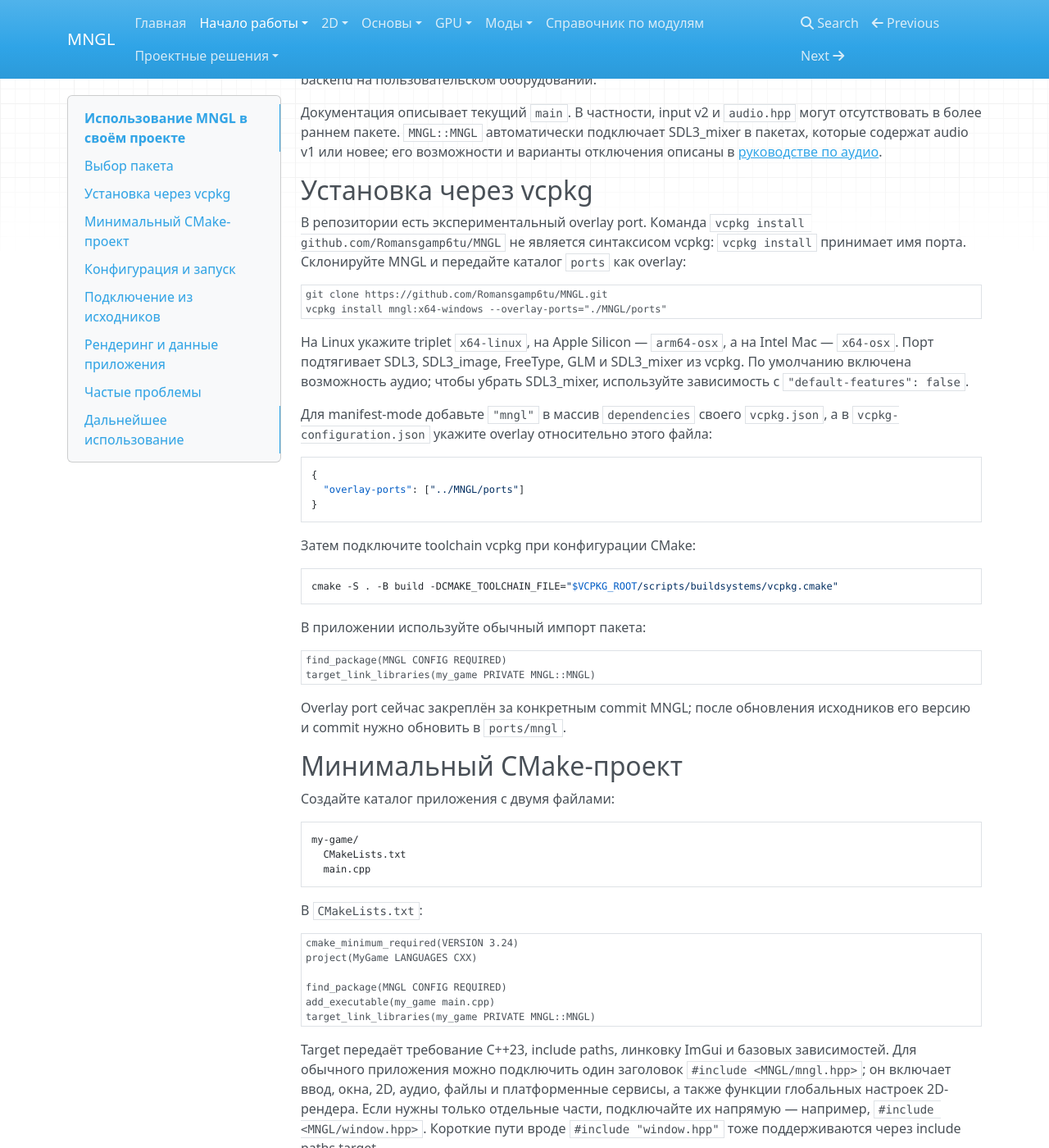
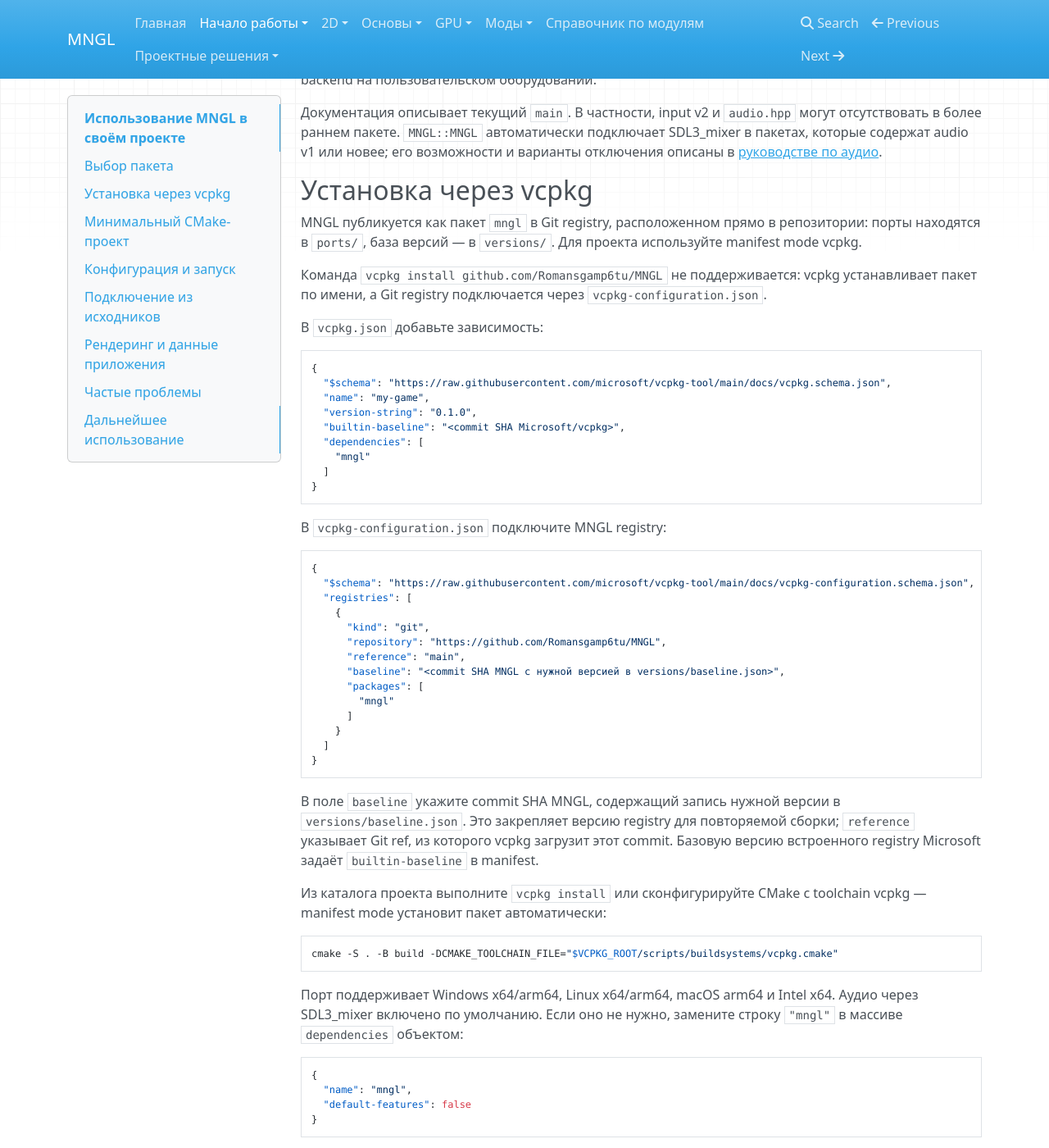
Before and after one commit to Romansgamp6tu/MNGL, an MkDocs documentation site: the page built from docs/getting-started/using-mngl.md, in a window 1280 px wide and 1400 px high, scrolled down 748 px. Shown: the whole window at 82% size. Built offline with MkDocs 1.6.1, drawn with Linux system fonts in a browser that asks for light colours; nearby versions of some CDN libraries; some of the changed text lies outside the part shown.

Commit message:
Switch vcpkg consumers to the Git registry

````diff
--- a/docs/getting-started/using-mngl.md
+++ b/docs/getting-started/using-mngl.md
@@ -35,46 +35,87 @@ SDL3_mixer в пакетах, которые содержат audio v1 или н
 
 ## Установка через vcpkg
 
-В репозитории есть экспериментальный overlay port. Команда
-`vcpkg install github.com/Romansgamp6tu/MNGL` не является синтаксисом vcpkg:
-`vcpkg install` принимает имя порта. Склонируйте MNGL и передайте каталог
-`ports` как overlay:
+MNGL публикуется как пакет `mngl` в Git registry, расположенном прямо в
+репозитории: порты находятся в `ports/`, база версий — в `versions/`.
+Для проекта используйте manifest mode vcpkg.
 
-```powershell
-git clone https://github.com/Romansgamp6tu/MNGL.git
-vcpkg install mngl:x64-windows --overlay-ports="./MNGL/ports"
-```
+Команда `vcpkg install github.com/Romansgamp6tu/MNGL` не поддерживается:
+vcpkg устанавливает пакет по имени, а Git registry подключается через
+`vcpkg-configuration.json`.
 
-На Linux укажите triplet `x64-linux`, на Apple Silicon — `arm64-osx`,
-а на Intel Mac — `x64-osx`. Порт подтягивает SDL3, SDL3_image, FreeType,
-GLM и SDL3_mixer из vcpkg. По умолчанию включена возможность аудио; чтобы
-убрать SDL3_mixer, используйте зависимость с `"default-features": false`.
-
-Для manifest-mode добавьте `"mngl"` в массив `dependencies` своего
-`vcpkg.json`, а в `vcpkg-configuration.json` укажите overlay относительно
-этого файла:
+В `vcpkg.json` добавьте зависимость:
 
 ```json
 {
-  "overlay-ports": ["../MNGL/ports"]
+  "$schema": "https://raw.githubusercontent.com/microsoft/vcpkg-tool/main/docs/vcpkg.schema.json",
+  "name": "my-game",
+  "version-string": "0.1.0",
+  "builtin-baseline": "<commit SHA Microsoft/vcpkg>",
+  "dependencies": [
+    "mngl"
+  ]
 }
 ```
 
-Затем подключите toolchain vcpkg при конфигурации CMake:
+В `vcpkg-configuration.json` подключите MNGL registry:
+
+```json
+{
+  "$schema": "https://raw.githubusercontent.com/microsoft/vcpkg-tool/main/docs/vcpkg-configuration.schema.json",
+  "registries": [
+    {
+      "kind": "git",
+      "repository": "https://github.com/Romansgamp6tu/MNGL",
+      "reference": "main",
+      "baseline": "<commit SHA MNGL с нужной версией в versions/baseline.json>",
+      "packages": [
+        "mngl"
+      ]
+    }
+  ]
+}
+```
+
+В поле `baseline` укажите commit SHA MNGL, содержащий запись нужной версии
+в `versions/baseline.json`. Это закрепляет версию registry для повторяемой
+сборки; `reference` указывает Git ref, из которого vcpkg загрузит этот commit.
+Базовую версию встроенного registry Microsoft задаёт `builtin-baseline`
+в manifest.
+
+Из каталога проекта выполните `vcpkg install` или сконфигурируйте CMake
+с toolchain vcpkg — manifest mode установит пакет автоматически:
 
 ```sh
 cmake -S . -B build -DCMAKE_TOOLCHAIN_FILE="$VCPKG_ROOT/scripts/buildsystems/vcpkg.cmake"
 ```
 
-В приложении используйте обычный импорт пакета:
+Порт поддерживает Windows x64/arm64, Linux x64/arm64, macOS arm64 и Intel x64.
+Аудио через SDL3_mixer включено по умолчанию. Если оно не нужно, замените
+строку `"mngl"` в массиве `dependencies` объектом:
+
+```json
+{
+  "name": "mngl",
+  "default-features": false
+}
+```
+
+Для приложения используйте обычный CMake target:
 
 ```cmake
 find_package(MNGL CONFIG REQUIRED)
 target_link_libraries(my_game PRIVATE MNGL::MNGL)
 ```
 
-Overlay port сейчас закреплён за конкретным commit MNGL; после обновления
-исходников его версию и commit нужно обновить в `ports/mngl`.
+Чтобы выпустить новую версию registry, обновите версию порта и commit исходников
+в `ports/mngl`, затем из корня репозитория выполните:
+
+```sh
+vcpkg --x-builtin-ports-root=./ports --x-builtin-registry-versions-dir=./versions x-add-version --all --verbose
+```
+
+Закоммитьте изменения `versions/` и обновите `baseline` в конфигурации
+потребителя на commit SHA, содержащий новую версию.
 
 ## Минимальный CMake-проект
 
````
Also changed, not shown: 6 other files.
